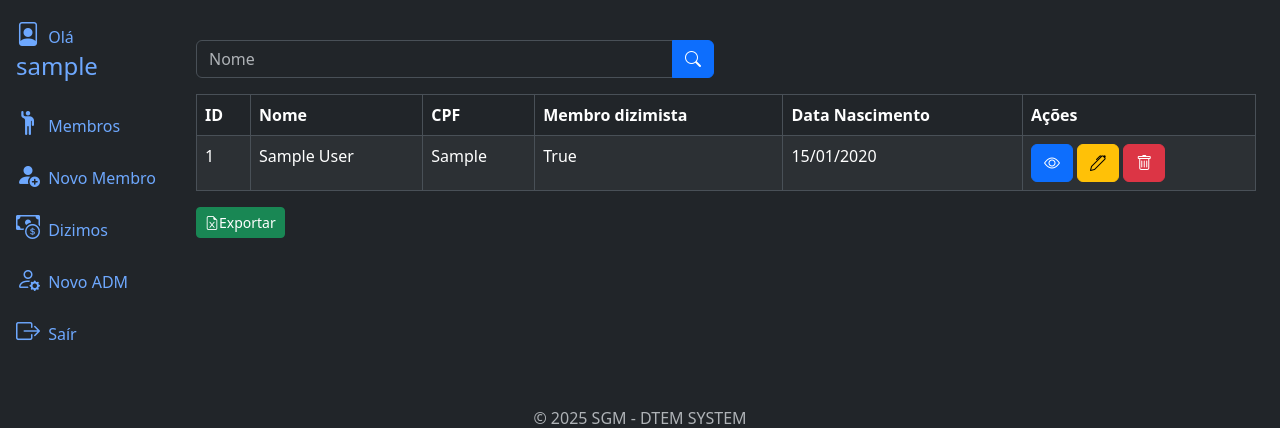
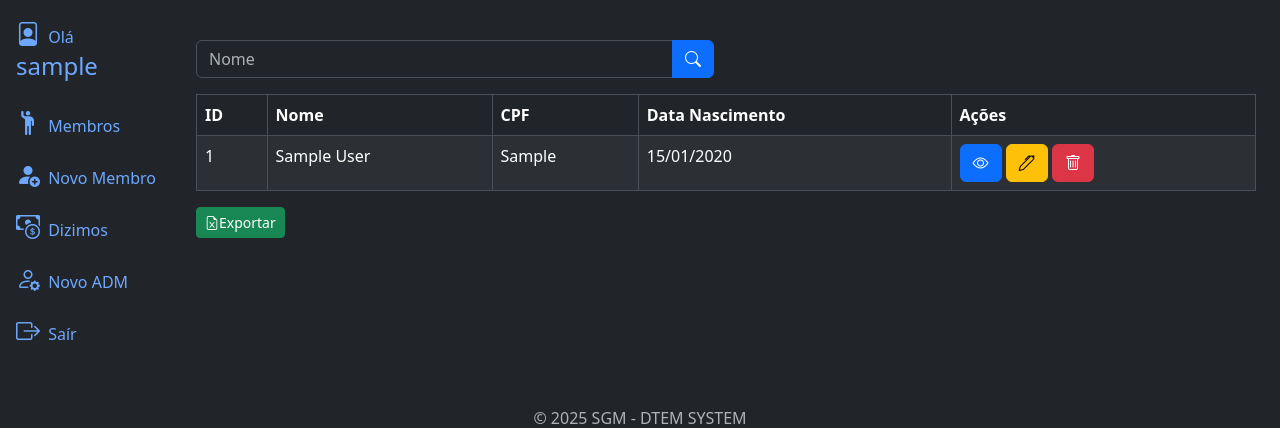
Before and after one commit to Eduardo-Alves1/membro1.0, a Django app: page /members/ in a window 1280 px wide. Shown: the part 56-484 px from the top of the page. Run offline with Django 5.2, Linux system fonts and the light colour scheme; a user stored in the database is signed in; tables that the repository leaves empty hold one stand-in row (values such as "Sample post"); some libraries are stand-ins or nearby versions.

Commit message:
Remove dizimista field from members.html for cleaner display; comment out related logic in member details modal

```diff
--- a/cadmember/templates/members.html
+++ b/cadmember/templates/members.html
@@ -21,7 +21,7 @@
                 <th scope="col">ID</th>
                 <th scope="col">Nome</th>
                 <th scope="col">CPF</th>
-                <th scope="col">Membro dizimista</th>
+                <!--<th scope="col">Membro dizimista</th>-->
                 <th scope="col">Data Nascimento</th>
                 <th scope="col">Ações</th>
             </tr>
@@ -32,7 +32,7 @@
                 <td>{{ member.id }}</td>
                 <td>{{ member.name }}</td>
                 <td>{{ member.cpf }}</td>
-                <td>{{ member.dizimista }}</td>
+                <!--<td>{{ member.dizimista }}</td>-->
                 <td>{{ member.date_birth | date:"d/m/Y" }}</td>
                 <td>
 
@@ -56,11 +56,11 @@
                                 <p>Data de Batismo: {{ member.date_birth | date:"d/m/Y"}}</p>
                                 <p>Endereço: {{ member.address }}</p>
                                 <p>CEP: {{ member.cep }}</p>
-                                {% if member.dizimista %}
+                                <!--{% if member.dizimista %}
                                     <p><strong>Membro Dizimista:</strong> SIM </p>
                                 {% else %}
                                  <p><strong>Membro Dizimista:</strong> NÃO </p>
-                                {% endif %}
+                                {% endif %}-->
                             </div>
                             <div class="modal-footer">
                                 <button type="button" class="btn btn-secondary" data-bs-dismiss="modal">Fechar</button>
```
